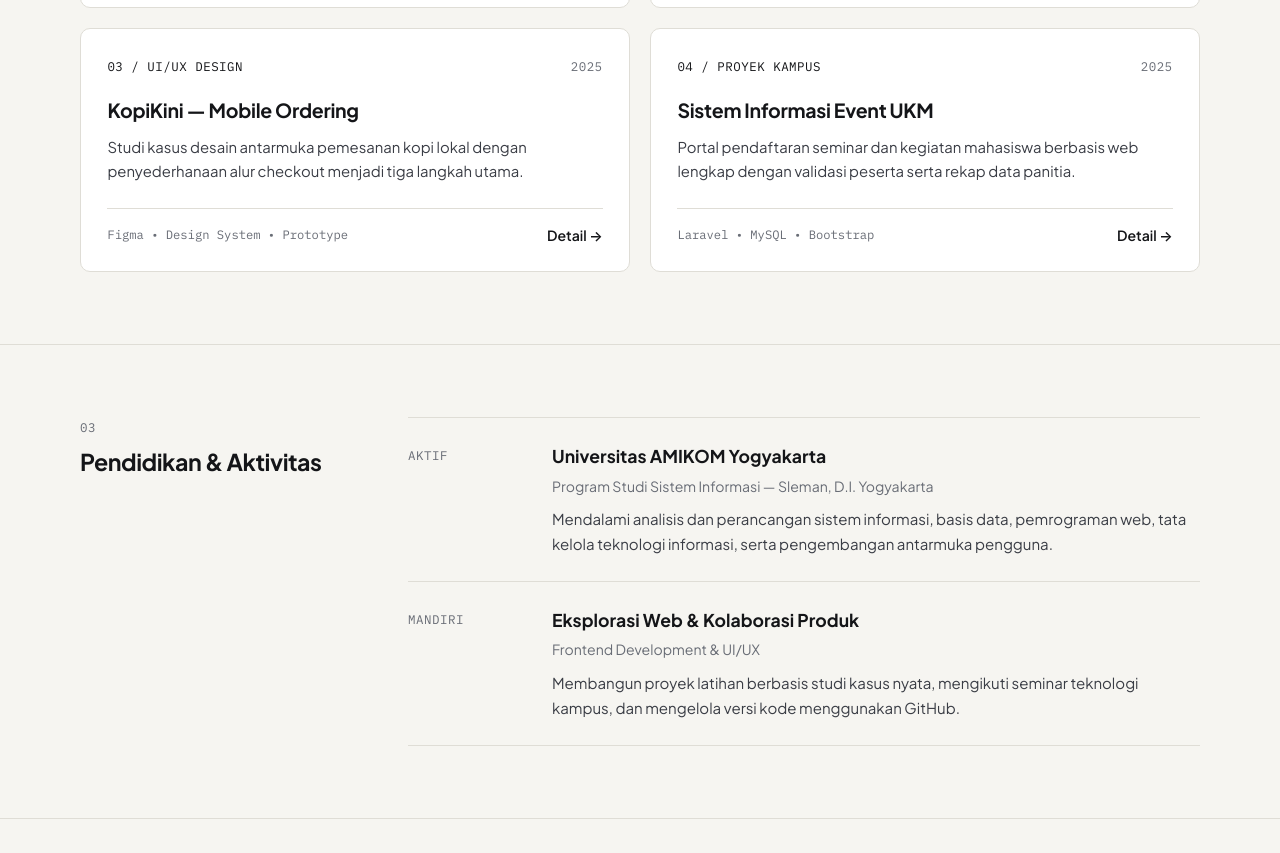
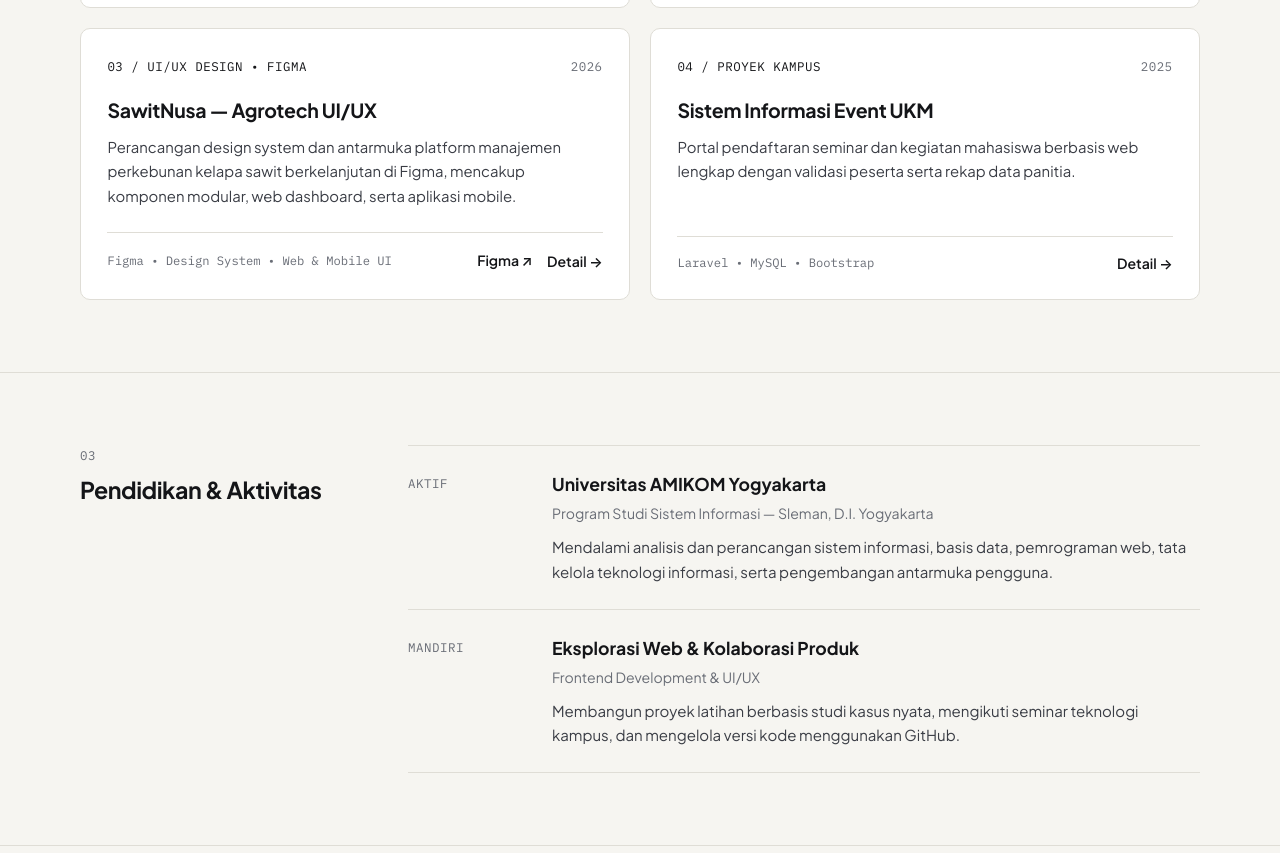
Before and after one commit to bagasmaulana886/porto_bagas, a plain HTML site: page index.html in a window 1280 px wide. Shown: the part 1671-2524 px from the top of the page. Drawn offline with Linux system fonts and the light colour scheme.

Commit message:
Replace KopiKini with SawitNusa Figma UI/UX project

```diff
--- a/index.html
+++ b/index.html
@@ -231,18 +231,28 @@
 
           <article class="work-card reveal" data-category="uiux">
             <div class="work-top">
-              <span class="mono">03 / UI/UX DESIGN</span>
-              <span class="mono muted">2025</span>
+              <span class="mono">03 / UI/UX DESIGN &bull; FIGMA</span>
+              <span class="mono muted">2026</span>
             </div>
-            <h3>KopiKini — Mobile Ordering</h3>
+            <h3>SawitNusa &mdash; Agrotech UI/UX</h3>
             <p>
-              Studi kasus desain antarmuka pemesanan kopi lokal dengan penyederhanaan alur checkout menjadi tiga langkah utama.
+              Perancangan design system dan antarmuka platform manajemen perkebunan kelapa sawit berkelanjutan di Figma, mencakup komponen modular, web dashboard, serta aplikasi mobile.
             </p>
             <div class="work-footer">
-              <span class="work-stack">Figma • Design System • Prototype</span>
-              <button class="text-action open-modal" data-project="kopikini" type="button">
-                Detail &rarr;
-              </button>
+              <span class="work-stack">Figma &bull; Design System &bull; Web &amp; Mobile UI</span>
+              <div class="work-links">
+                <a
+                  href="https://www.figma.com/design/2NRzlAMEbGJSdR7y1bDzP0"
+                  target="_blank"
+                  rel="noopener noreferrer"
+                  class="text-action muted"
+                >
+                  Figma &nearr;
+                </a>
+                <button class="text-action open-modal" data-project="sawitnusa" type="button">
+                  Detail &rarr;
+                </button>
+              </div>
             </div>
           </article>
 
--- a/script.js
+++ b/script.js
@@ -20,14 +20,16 @@ const PROJECT_DETAILS = {
     tech: ["PHP 8.3", "Laravel 13", "Blade", "JavaScript", "CSS", "SQL"],
     repoUrl: "https://github.com/bagasmaulana886/sembakoku"
   },
-  kopikini: {
-    category: "03 / UI/UX Design",
-    title: "KopiKini — Mobile Ordering",
+  sawitnusa: {
+    category: "03 / UI/UX Design • Figma",
+    title: "SawitNusa — Agrotech Design System & UI",
     description:
-      "Studi kasus desain antarmuka aplikasi pemesanan kopi untuk kedai lokal dengan penekanan pada kecepatan pemesanan dan keterbacaan menu.",
+      "Perancangan UI/UX dan design system modular di Figma untuk platform manajemen perkebunan kelapa sawit berkelanjutan, terdiri dari halaman Design System & Components, Web Dashboard, serta Mobile App.",
     solution:
-      "Menyusun design system konsisten di Figma, mengurangi langkah checkout menjadi tiga tahap utama, dan menguji alur navigasi melalui prototipe interaktif.",
-    tech: ["Figma", "Design System", "Wireframing", "Prototyping"]
+      "Menyusun token warna semantik agroteknologi (Deep Palm, Emerald Core, Harvest Gold), tipografi Plus Jakarta Sans, serta komponen UI modular (BrandLogo, Button, StatusBadge, NavItem, dan KpiCard) untuk kebutuhan pemantauan panen TBS, rendemen CPO, dan status sertifikasi ISPO/RSPO.",
+    tech: ["Figma", "Design System", "Color Tokens", "Web Dashboard UI", "Mobile UI"],
+    repoUrl: "https://www.figma.com/design/2NRzlAMEbGJSdR7y1bDzP0",
+    repoLabel: "Lihat di Figma ↗"
   },
   "event-ukm": {
     category: "04 / Proyek Kampus • Web App",
@@ -180,6 +182,7 @@ document.addEventListener("DOMContentLoaded", () => {
     if (modalRepoBtn) {
       if (data.repoUrl) {
         modalRepoBtn.href = data.repoUrl;
+        modalRepoBtn.textContent = data.repoLabel || "Lihat di GitHub \u2197";
         modalRepoBtn.hidden = false;
       } else {
         modalRepoBtn.hidden = true;
```
